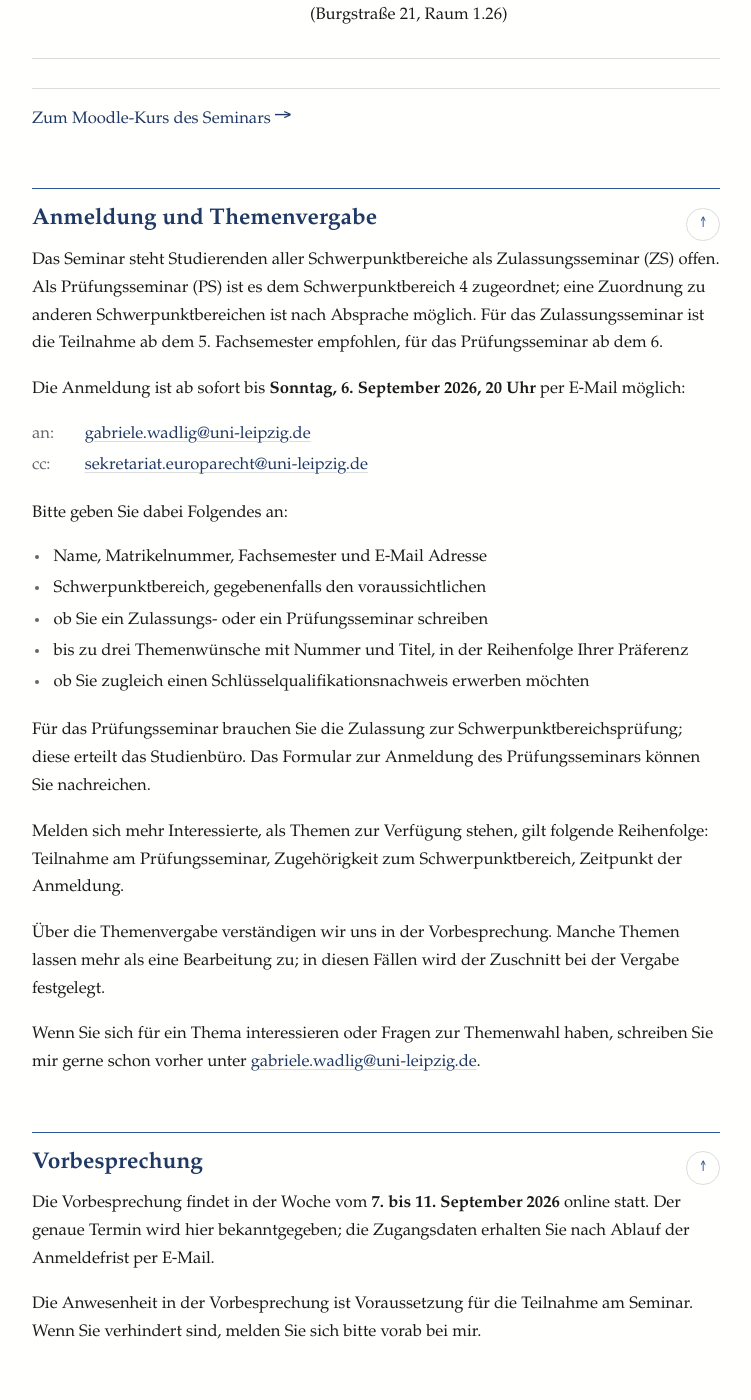
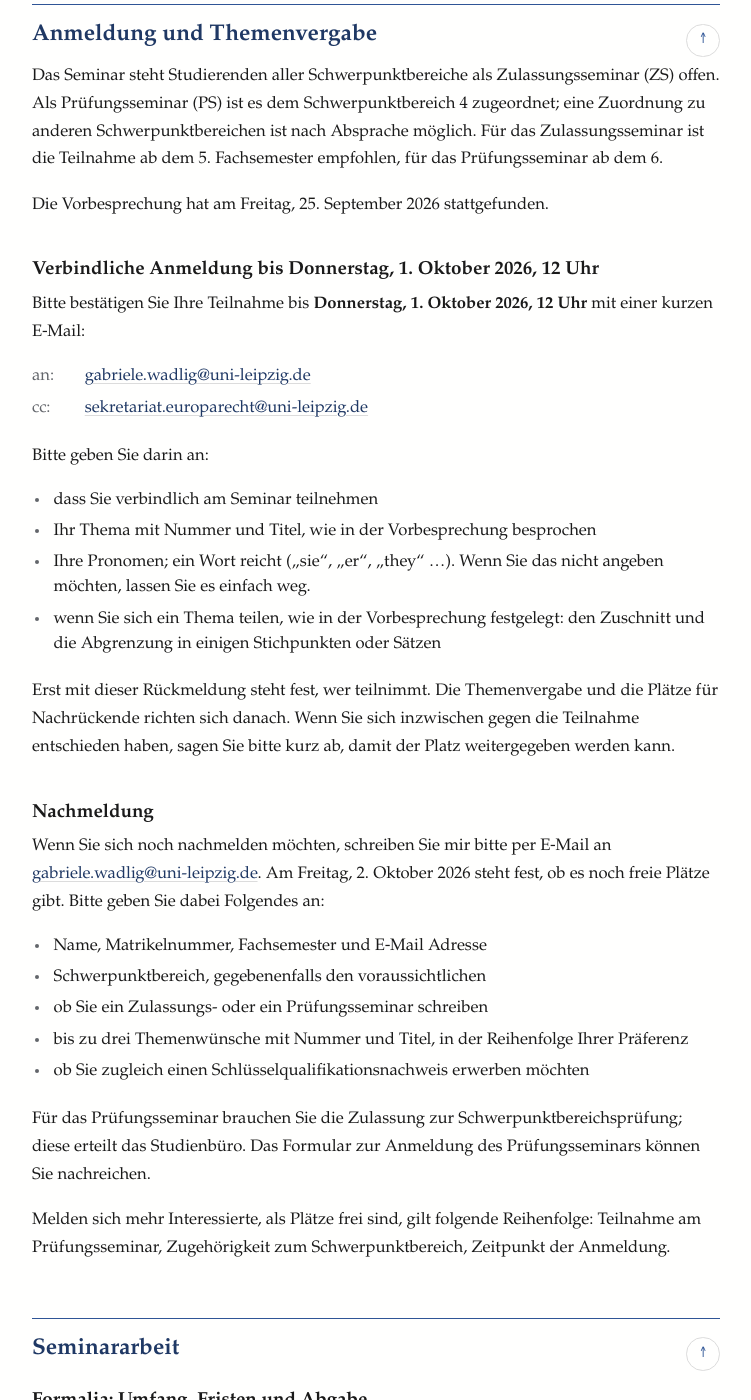
Before and after one commit to gwadlig/Seminar-Europarecht-WiSe-26-27, a Jekyll site: the page built from informationen.md, in a window 1280 px wide and 1400 px high, scrolled down 1524 px. Shown: the whole window, without its empty margins (264-1015 px from the left). Built offline with Jekyll 4.4.1, drawn with Linux system fonts in a browser that asks for light colours; some of the changed text lies outside the part shown.

Commit message:
Add files via upload

```diff
--- a/_config.yml
+++ b/_config.yml
@@ -22,22 +22,26 @@ termine:
   # &nbsp; verhindert Umbrüche zwischen Zahl und zugehörigem Wort
   # (Datum, Uhrzeit). Beim Ändern bitte beibehalten.
   anmeldeschluss: "Sonntag, 6.&nbsp;September 2026, 20&nbsp;Uhr"
-  vorbesprechung: "7.&nbsp;bis&nbsp;11.&nbsp;September 2026"
-  vorbesprechung_termin: ""
-  vorbesprechung_zugang: "Zugangsdaten erhalten Sie nach Ablauf der Anmeldefrist per E&#8209;Mail"
-  block: "in der zweiten Januarhälfte 2027"
-  block_hinweis: "genaue Termine folgen und werden hier ergänzt"
+  vorbesprechung: ""
+  vorbesprechung_termin: "Freitag, 25.&nbsp;September 2026"
+  # Verbindliche Anmeldung nach der Vorbesprechung
+  anmeldung_verbindlich: "Donnerstag, 1.&nbsp;Oktober 2026, 12&nbsp;Uhr"
+  # Tag, an dem feststeht, ob es Restplätze für Nachmeldungen gibt
+  restplaetze: "Freitag, 2.&nbsp;Oktober 2026"
+  vorbesprechung_zugang: "Die Zugangsdaten wurden per E&#8209;Mail verschickt. <strong>Wer keine E&#8209;Mail erhalten hat, schreibt mir bitte kurz.</strong>"
+  block: "Mittwoch, 20., bis Freitag, 22.&nbsp;Januar 2027"
+  block_hinweis: "in Präsenz in Leipzig"
 
   bearbeitungsbeginn: ""
   abgabe_zulassung: ""
   abgabe_pruefung: ""
-  beginn_offen: "mit der endgültigen Themenzuteilung; (das Datum wird hier ergänzt)"
-  abgabe_offen: "finden Sie nach der Vorbesprechung hier"
+  beginn_offen: "mit der Themenzuteilung; (das Datum wird hier ergänzt)"
+  abgabe_offen: "wird am Freitag, 2.&nbsp;Oktober 2026, hier ergänzt"
 
   linktext: "Anmeldung, Termine und Formalia"
   # Kurzfassung für die Handyansicht der Themenseiten
   linktext_kurz: "Anmeldung und Formalia"
-  linkzusatz: ""
+  linkzusatz: "Verbindliche Anmeldung bis Donnerstag, 1.&nbsp;Oktober 2026, 12&nbsp;Uhr"
 
 # Angaben für die Überblickstabelle
 seminar:
--- a/informationen.md
+++ b/informationen.md
@@ -6,9 +6,8 @@ permalink: /informationen/
 
 <nav class="sprung" markdown="0">
 <div><a href="#anmeldung">Anmeldung und Themenvergabe</a>
-<a href="#vorbesprechung">Vorbesprechung</a></div>
-<div><a href="#arbeit">Seminararbeit</a>
-<a href="#vortrag">Seminarablauf und Vortrag</a>
+<a href="#arbeit">Seminararbeit</a></div>
+<div><a href="#vortrag">Seminarablauf und Vortrag</a>
 <a href="#betreuung">Betreuung</a></div>
 </nav>
 
@@ -21,10 +20,8 @@ permalink: /informationen/
 {%- assign raum = site.seminar.raum | strip -%}
 {%- assign sws = site.seminar.sws | strip -%}
 {%- assign swp = site.seminar.schwerpunkt | strip -%}
-<tr><td><span class="zwei">{{ site.seminar.lehrform }}{% if sws != "" %}<br><span class="sws">({{ sws }})</span>{% endif %}</span></td><td><div class="paare"><span class="f">Termin:</span><span>voraussichtlich {{ site.termine.block }}{% if site.termine.block_hinweis != "" %}; {{ site.termine.block_hinweis }}{% endif %}</span><span class="f">Raum:</span><span>{% if raum != "" %}{{ raum }}{% else %}wird hier ergänzt{% endif %}</span><span class="f">Empfohlen:</span><span>{{ site.seminar.fachsemester | replace: "; ", "<br>" }}</span>{% if swp != "" %}<span class="f">Schwerpunkt:</span><span>{{ swp | replace: "; ", "<br>" }}</span>{% endif %}</div></td></tr>
-<tr><td>Anmeldung</td><td><div class="paare"><span class="f">Frist:</span><span>{{ site.termine.anmeldeschluss }}</span><span class="f">Wohin:</span><span>per E&#8209;Mail<span class="zeile"><span class="fi">an:</span>{% include email.html nur="haupt" %}</span><span class="zeile"><span class="fi">cc:</span><a href="mailto:sekretariat.europarecht@uni-leipzig.de">sekretariat.europarecht@<wbr>uni-leipzig.de</a></span></span></div></td></tr>
-{%- assign vb_t = site.termine.vorbesprechung_termin | strip -%}
-<tr><td>Vorbesprechung</td><td><div class="paare"><span class="f">Woche:</span><span>{{ site.termine.vorbesprechung }}</span><span class="f">Termin:</span><span>{% if vb_t != "" %}{{ vb_t }}{% else %}wird hier ergänzt{% endif %}</span><span class="f">Ort:</span><span>online</span><span class="f">Zugang:</span><span>{{ site.termine.vorbesprechung_zugang }}</span></div></td></tr>
+<tr><td><span class="zwei">{{ site.seminar.lehrform }}{% if sws != "" %}<br><span class="sws">({{ sws }})</span>{% endif %}</span></td><td><div class="paare"><span class="f">Termin:</span><span>{{ site.termine.block }}{% if site.termine.block_hinweis != "" %}; {{ site.termine.block_hinweis }}{% endif %}</span><span class="f">Raum:</span><span>{% if raum != "" %}{{ raum }}{% else %}wird hier ergänzt{% endif %}</span><span class="f">Empfohlen:</span><span>{{ site.seminar.fachsemester | replace: "; ", "<br>" }}</span>{% if swp != "" %}<span class="f">Schwerpunkt:</span><span>{{ swp | replace: "; ", "<br>" }}</span>{% endif %}</div></td></tr>
+<tr><td>Anmeldung</td><td><div class="paare"><span class="f">Verbindlich bis:</span><span>{{ site.termine.anmeldung_verbindlich }}</span><span class="f">Wohin:</span><span>per E&#8209;Mail<span class="zeile"><span class="fi">an:</span>{% include email.html nur="haupt" %}</span><span class="zeile"><span class="fi">cc:</span><a href="mailto:sekretariat.europarecht@uni-leipzig.de">sekretariat.europarecht@<wbr>uni-leipzig.de</a></span></span></div></td></tr>
 {%- assign beginn_offen = site.termine.beginn_offen -%}
 {%- assign abgabe_offen = site.termine.abgabe_offen -%}
 {%- assign beginn = site.termine.bearbeitungsbeginn | strip -%}
@@ -42,11 +39,26 @@ permalink: /informationen/
 
 Das Seminar steht Studierenden aller Schwerpunktbereiche als Zulassungsseminar (ZS) offen. Als Prüfungsseminar (PS) ist es dem Schwerpunktbereich&nbsp;4 zugeordnet; eine Zuordnung zu anderen Schwerpunktbereichen ist nach Absprache möglich. Für das Zulassungsseminar ist die Teilnahme ab dem 5.&nbsp;Fachsemester empfohlen, für das Prüfungsseminar ab dem 6.
 
-Die Anmeldung ist ab sofort bis **{{ site.termine.anmeldeschluss }}** per E&#8209;Mail möglich:
+Die Vorbesprechung hat am {{ site.termine.vorbesprechung_termin }} stattgefunden.
+
+### Verbindliche Anmeldung bis {{ site.termine.anmeldung_verbindlich }}
+
+Bitte bestätigen Sie Ihre Teilnahme bis **{{ site.termine.anmeldung_verbindlich }}** mit einer kurzen E&#8209;Mail:
 
 <div class="paare schmal" markdown="0"><span class="f">an:</span><span>{% include email.html nur="haupt" %}</span><span class="f">cc:</span><span><a href="mailto:sekretariat.europarecht@uni-leipzig.de">sekretariat.europarecht@<wbr>uni-leipzig.de</a></span></div>
 
-Bitte geben Sie dabei Folgendes an:
+Bitte geben Sie darin an:
+
+- dass Sie verbindlich am Seminar teilnehmen
+- Ihr Thema mit Nummer und Titel, wie in der Vorbesprechung besprochen
+- Ihre Pronomen; ein Wort reicht („sie“, „er“, „they“ …). Wenn Sie das nicht angeben möchten, lassen Sie es einfach weg.
+- wenn Sie sich ein Thema teilen, wie in der Vorbesprechung festgelegt: den Zuschnitt und die Abgrenzung in einigen Stichpunkten oder Sätzen
+
+Erst mit dieser Rückmeldung steht fest, wer teilnimmt. Die Themenvergabe und die Plätze für Nachrückende richten sich danach. Wenn Sie sich inzwischen gegen die Teilnahme entschieden haben, sagen Sie bitte kurz ab, damit der Platz weitergegeben werden kann.
+
+### Nachmeldung
+
+Wenn Sie sich noch nachmelden möchten, schreiben Sie mir bitte per E&#8209;Mail an {% include email.html nur="haupt" %}. Am {{ site.termine.restplaetze }} steht fest, ob es noch freie Plätze gibt. Bitte geben Sie dabei Folgendes an:
 
 - Name, Matrikelnummer, Fachsemester und E&#8209;Mail Adresse
 - Schwerpunktbereich, gegebenenfalls den voraussichtlichen
@@ -56,17 +68,7 @@ Bitte geben Sie dabei Folgendes an:
 
 Für das Prüfungsseminar brauchen Sie die Zulassung zur Schwerpunktbereichsprüfung; diese erteilt das Studienbüro. Das Formular zur Anmeldung des Prüfungsseminars können Sie nachreichen.
 
-Melden sich mehr Interessierte, als Themen zur Verfügung stehen, gilt folgende Reihenfolge: Teilnahme am Prüfungsseminar, Zugehörigkeit zum Schwerpunktbereich, Zeitpunkt der Anmeldung.
-
-Über die Themenvergabe verständigen wir uns in der Vorbesprechung. Manche Themen lassen mehr als eine Bearbeitung zu; in diesen Fällen wird der Zuschnitt bei der Vergabe festgelegt.
-
-Wenn Sie sich für ein Thema interessieren oder Fragen zur Themenwahl haben, schreiben Sie mir gerne schon vorher unter {% include email.html nur="haupt" %}.
-
-## Vorbesprechung <a href="#seitenanfang" class="hoch" aria-label="Zum Seitenanfang">↑</a> {#vorbesprechung}
-
-Die Vorbesprechung findet in der Woche vom **{{ site.termine.vorbesprechung }}** online statt. Der genaue Termin wird hier bekanntgegeben; die Zugangsdaten erhalten Sie nach Ablauf der Anmeldefrist per E&#8209;Mail.
-
-Die Anwesenheit in der Vorbesprechung ist Voraussetzung für die Teilnahme am Seminar. Wenn Sie verhindert sind, melden Sie sich bitte vorab bei mir.
+Melden sich mehr Interessierte, als Plätze frei sind, gilt folgende Reihenfolge: Teilnahme am Prüfungsseminar, Zugehörigkeit zum Schwerpunktbereich, Zeitpunkt der Anmeldung.
 
 ## Seminararbeit <a href="#seitenanfang" class="hoch" aria-label="Zum Seitenanfang">↑</a> {#arbeit}
 
@@ -78,6 +80,7 @@ Die Anwesenheit in der Vorbesprechung ist Voraussetzung für die Teilnahme am Se
 </div>
 
 Der Umfang versteht sich einschließlich Fußnoten und Leerzeichen. Titelseite, Gliederung und Verzeichnisse zählen nicht mit. Maßgeblich ist die Zeichenzahl; die Seitenangaben sind nur Anhaltspunkte und gehen von 12&nbsp;Punkt bei 1,5&#8209;zeiligem Abstand aus. Die Bearbeitungszeit beginnt mit der endgültigen Themenzuteilung.
+
 
 Eine Verlängerung der Bearbeitungszeit für die Prüfungsseminararbeit kann unter Nennung besonderer Gründe auf Antrag gewährt werden. Richten Sie solche Anträge bitte per E&#8209;Mail an mich ({% include email.html nur="haupt" %}).
 
@@ -99,11 +102,11 @@ Einige der verlinkten Kurzbeiträge liegen hinter einer Bezahlschranke. Wenn Sie
 
 ## Seminarablauf und Vortrag <a href="#seitenanfang" class="hoch" aria-label="Zum Seitenanfang">↑</a> {#vortrag}
 
-Das Seminar findet als Blockveranstaltung statt, voraussichtlich **{{ site.termine.block }}**. Die genauen Termine und der Raum werden hier bekanntgegeben.
+Das Blockseminar findet von **{{ site.termine.block }}**, in Präsenz in Leipzig statt. Der genaue Ablaufplan folgt, sobald die Themen feststehen.
 
 Im Seminar stellen Sie den Inhalt Ihrer Arbeit in einem mündlichen Vortrag vor und verteidigen ihn in der anschließenden Diskussion. Der Vortrag dauert **20&nbsp;bis&nbsp;25&nbsp;Minuten**.
 
-Für das Blockseminar besteht grundsätzlich **Anwesenheitspflicht**; wenn Sie verhindert sind, melden Sie sich bitte vorab bei mir. Auch die Teilnahme an den Diskussionen der anderen Vorträge gehört zur Seminarleistung.
+Die Teilnahme ist an **allen drei Tagen Pflicht**. Auch die Diskussion der anderen Vorträge gehört zur Seminarleistung. Wenn Sie an einem Tag verhindert sind, entschuldigen Sie sich bitte vorher per E&#8209;Mail.
 
 ## Betreuung <a href="#seitenanfang" class="hoch" aria-label="Zum Seitenanfang">↑</a> {#betreuung}
 
```
